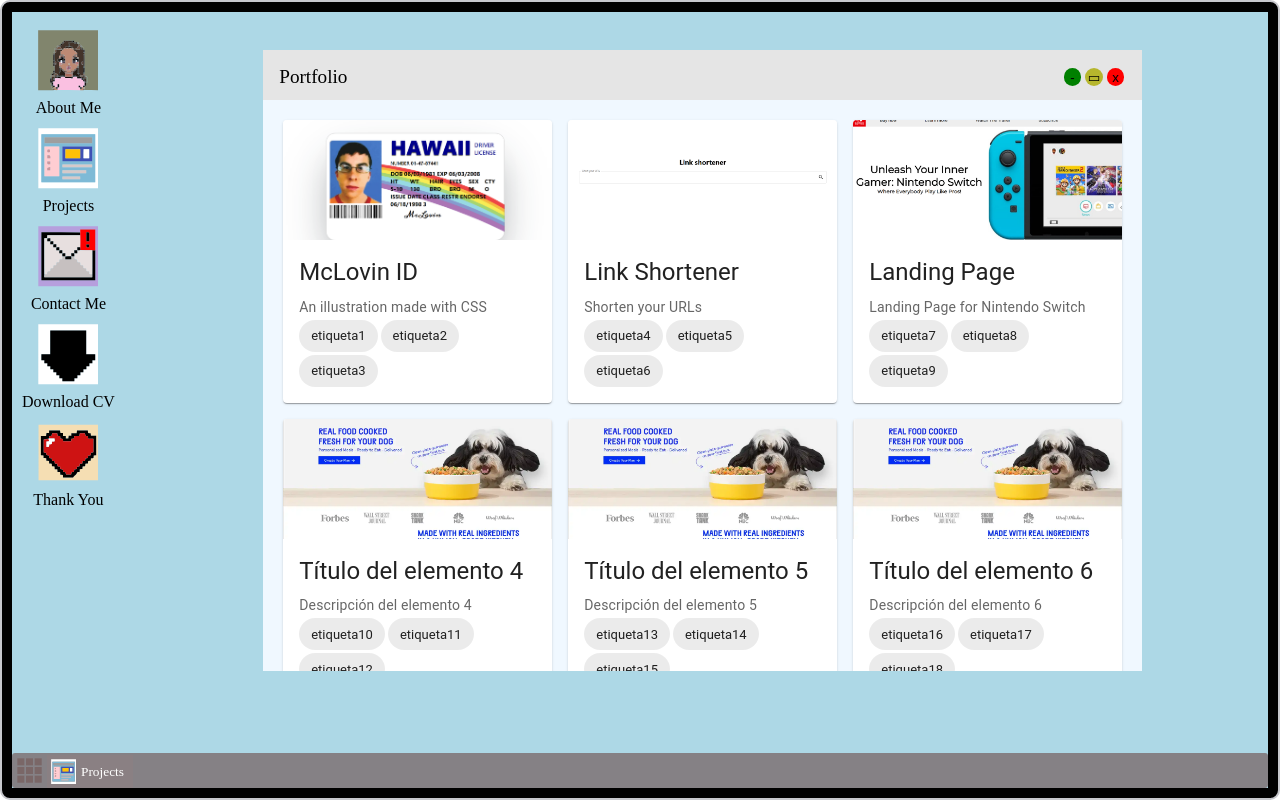
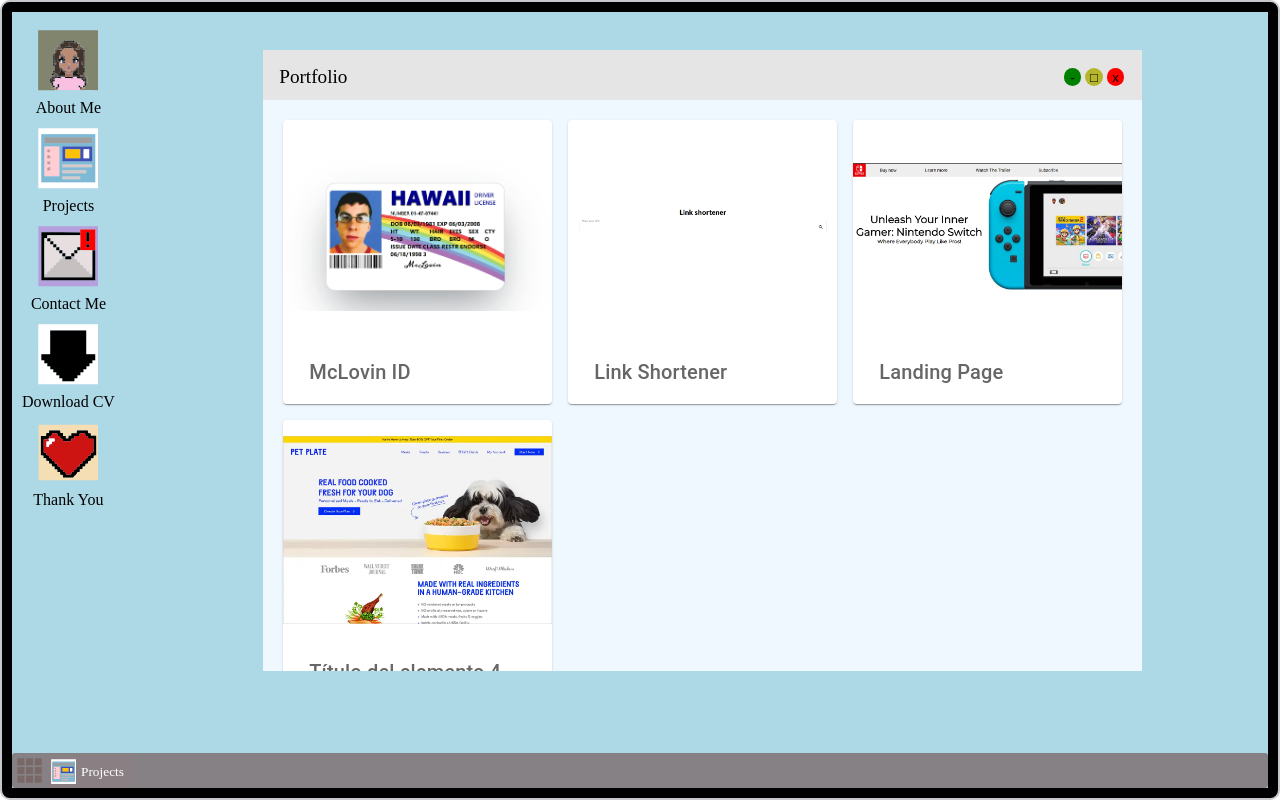
Before and after one commit to cathydev/Web-OS-System, a Next.js app: page /Home in a window 1280 px wide. Both pictures are taken after a click on the button "LOGIN". Built offline with nearby package versions, Linux system fonts and the light colour scheme.

Commit message:
Modified scrollbar and projects section

```diff
--- a/src/components/Projects/Projects.js
+++ b/src/components/Projects/Projects.js
@@ -1,3 +1,4 @@
+import { useState } from "react";
 import WindowLayout from "../WindowLayout/WindowLayout";
 import { Grid, Card, CardContent, CardMedia, Typography, CardActionArea, Chip } from '@mui/material';
 
@@ -15,7 +16,7 @@
     "image": "Images/project2.png",
     "url": "https://react-link-shortener.vercel.app/",
     "category": "Categoría del elemento 2",
-    "tags": ["etiqueta4", "etiqueta5", "etiqueta6"]
+    "tags": ["fullstack", "react", "node"]
   },
   {
     "title": "Landing Page",
@@ -33,52 +34,59 @@
     "category": "Categoría del elemento 4",
     "tags": ["etiqueta10", "etiqueta11", "etiqueta12"]
   },
-  {
-    "title": "Título del elemento 5",
-    "description": "Descripción del elemento 5",
-    "image": "Images/web.webp",
-    "url": "https://www.ejemplo.com/elemento5",
-    "category": "Categoría del elemento 5",
-    "tags": ["etiqueta13", "etiqueta14", "etiqueta15"]
-  },
-  {
-    "title": "Título del elemento 6",
-    "description": "Descripción del elemento 6",
-    "image": "Images/web.webp",
-    "url": "https://www.ejemplo.com/elemento6",
-    "category": "Categoría del elemento 6",
-    "tags": ["etiqueta16", "etiqueta17", "etiqueta18"]
-  }
 ]
 
 const Projects = ({ close }) => {
+  const [isHoveredId, setIsHoveredId] = useState('');
+  console.log(isHoveredId)
+  function handleMouseOver(ID) {
+    return () => {
+      setIsHoveredId(ID);
+    }
+  }
+
+  function handleMouseOut() {
+    setIsHoveredId('');
+  }
+
   return (
     <WindowLayout closeWindow={close}>
       <Grid container spacing={2} sx={{ padding: "20px", background: "#f0f8ff" }}>
         {
           projectsElement.map((item, index) => (
             <Grid item xs={12} sm={6} md={4} key={index} sx={{ padding: { xs: "0 16px", lg: 0 }, margin: { xs: "0 16px", sm: 0 } }}>
-              <Card sx={{ maxWidth: { xs: "-webkit-fill-available", sm: "220", md: 380 } }}>
-                <CardActionArea>
-                  <CardMedia
-                    component="img"
-                    height="120"
-                    image={item.image}
-                    alt="green iguana"
-                  />
-                  <CardContent>
-                    <Typography gutterBottom variant="h5" component="div">
-                      {item.title}
-                    </Typography>
-                    <Typography variant="body2" color="text.secondary">
+              <Card sx={{ maxWidth: { xs: "-webkit-fill-available", sm: "220", md: 390 } }}>
+                <CardActionArea
+                  onMouseOver={handleMouseOver(item.title)}
+                  onMouseOut={handleMouseOut}
+                >
+                  {isHoveredId == item.title ?
+                    <CardContent sx={{ height: "220px" }}>
+                      <Typography variant="body2" sx={{ color: 'text.secondary' }}>
                         {item.description}
                       </Typography>
                       <div>
                         {item.tags.map((tag, tagIndex) => (
-                        <Chip key={tagIndex} label={tag} sx={{margin: "3px 3px 0 0"}} />
+                          <Chip key={tagIndex} label={tag} sx={{ margin: "3px 3px 0 0" }} />
                         ))}
                       </div>
                     </CardContent>
+                    :
+                    <>
+                      <CardMedia
+                        component="img"
+                        height="220"
+                        image={item.image}
+                        alt="Project image"
+                        sx={{ objectFit: "contain" }}
+                      />
+                      <CardContent>
+                      <Typography variant="h6" sx={{ color: 'text.secondary', padding: "0 10px"}}>
+                        {item.title}
+                      </Typography>
+                      </CardContent>
+                    </>
+                  }
                 </CardActionArea>
               </Card>
             </Grid>
--- a/src/components/WindowLayout/WindowLayout.js
+++ b/src/components/WindowLayout/WindowLayout.js
@@ -21,7 +21,7 @@
                 </div>
                 <div className={styles.controls}>
                     <button className={styles.minimize}>-</button>
-                    <button className={styles.maximize} onClick={handleMaximize} disabled={isMobile}>▭</button>
+                    <button className={styles.maximize} onClick={handleMaximize} disabled={isMobile}>□</button>
                     <button className={styles.close} onClick={closeWindow}>x</button>
                 </div>
             </Grid>
--- a/src/styles/globals.css
+++ b/src/styles/globals.css
@@ -2,6 +2,22 @@
   box-sizing: border-box;
   padding: 0;
   margin: 0;
+}
+
+::-webkit-scrollbar {
+  width: 10px;
+}
+
+::-webkit-scrollbar-track {
+  background: #f1f1f1;
+}
+
+::-webkit-scrollbar-thumb {
+  background: #888;
+}
+
+::-webkit-scrollbar-thumb:hover {
+  background: #928d8d;
 }
 
 html,
--- a/src/utils/Draggable.js
+++ b/src/utils/Draggable.js
@@ -22,7 +22,6 @@
 
   return (
     <div
-      ref={setNodeRef}
       style={{ ...style, ...CustomStyle, ...styles }}
       {...listeners}
       {...attributes}
```
Lines whose indentation alone changed are shown as unchanged.
